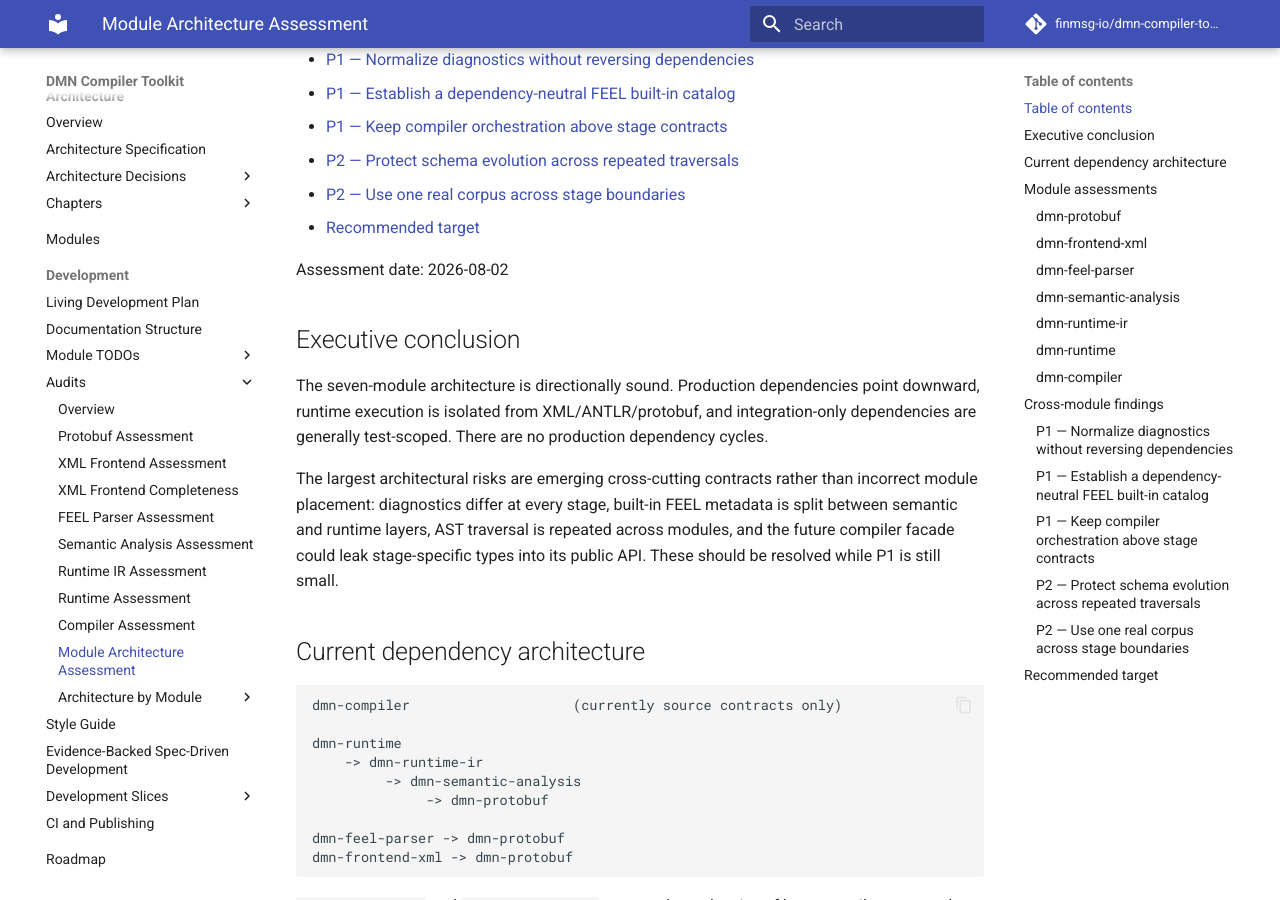
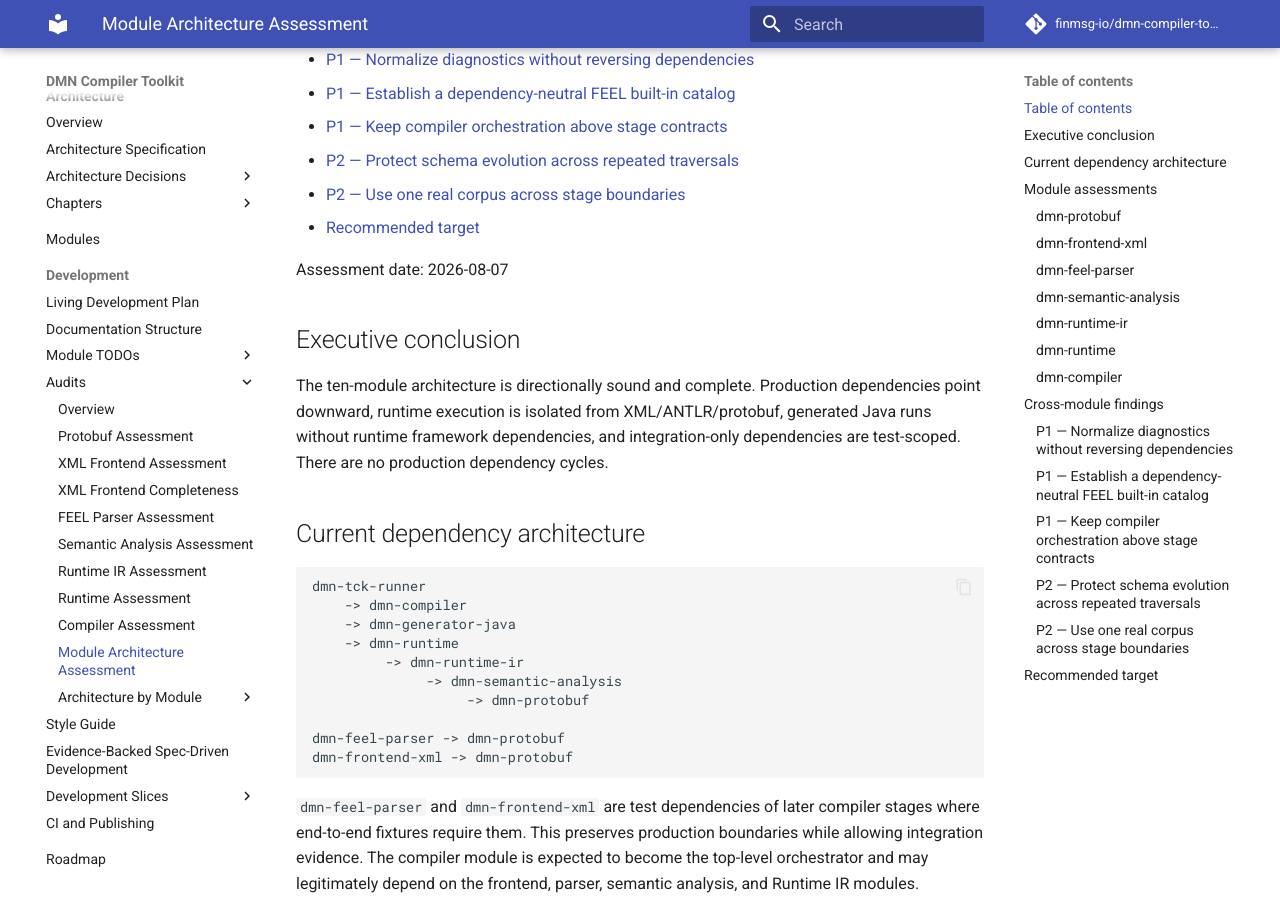
Before and after one commit to finmsg-io/dmn-compiler-toolkit, an MkDocs documentation site: the page built from docs/audits/assessment-module-architecture.md, in a window 1280 px wide and 900 px high, scrolled down 553 px. Built offline with MkDocs 1.6.1 and Material for MkDocs 9.7.7, drawn with Linux system fonts in a browser that asks for light colours; comment, search, counter and statistics services are not loaded.

````diff
--- a/docs/audits/assessment-module-architecture.md
+++ b/docs/audits/assessment-module-architecture.md
@@ -22,30 +22,25 @@
 - [Recommended target](#contents-section-17)
 <!-- generated-toc:end -->
 
-Assessment date: 2026-08-02
+Assessment date: 2026-08-07
 
 <a id="contents-section-1"></a>
 ## Executive conclusion
 
-The seven-module architecture is directionally sound. Production dependencies point downward,
-runtime execution is isolated from XML/ANTLR/protobuf, and integration-only dependencies are
-generally test-scoped. There are no production dependency cycles.
-
-The largest architectural risks are emerging cross-cutting contracts rather than incorrect module
-placement: diagnostics differ at every stage, built-in FEEL metadata is split between semantic and
-runtime layers, AST traversal is repeated across modules, and the future compiler facade could leak
-stage-specific types into its public API. These should be resolved while P1 is still small.
+The ten-module architecture is directionally sound and complete. Production dependencies point downward,
+runtime execution is isolated from XML/ANTLR/protobuf, generated Java runs without runtime framework dependencies, and integration-only dependencies are test-scoped. There are no production dependency cycles.
 
 <a id="contents-section-2"></a>
 ## Current dependency architecture
 
 ```text
-dmn-compiler                    (currently source contracts only)
-
-dmn-runtime
-    -> dmn-runtime-ir
-         -> dmn-semantic-analysis
-              -> dmn-protobuf
+dmn-tck-runner
+    -> dmn-compiler
+    -> dmn-generator-java
+    -> dmn-runtime
+         -> dmn-runtime-ir
+              -> dmn-semantic-analysis
+                   -> dmn-protobuf
 
 dmn-feel-parser -> dmn-protobuf
 dmn-frontend-xml -> dmn-protobuf
````
Also changed, not shown: docs/architecture/chapters/05-Maven Modules.md (+3 -1 lines), docs/architecture/chapters/13-Java Generator.md (+1 -1 lines), docs/architecture/chapters/15-Testing Strategy.md (+12 -5 lines), docs/architecture/toolkit-assets-and-differentiators.md (added, +63 -0 lines), docs/audits/assessment-architecture-dmn-generator-java.md (added, +12 -0 lines), docs/audits/assessment-architecture-dmn-tck-runner.md (added, +12 -0 lines), docs/audits/assessment-implementation-dmn-generator-java.md (added, +30 -0 lines), docs/audits/assessment-implementation-dmn-tck-runner.md (added, +26 -0 lines), docs/audits/index.md (+4 -0 lines), docs/index.md (+1 -1 lines).
